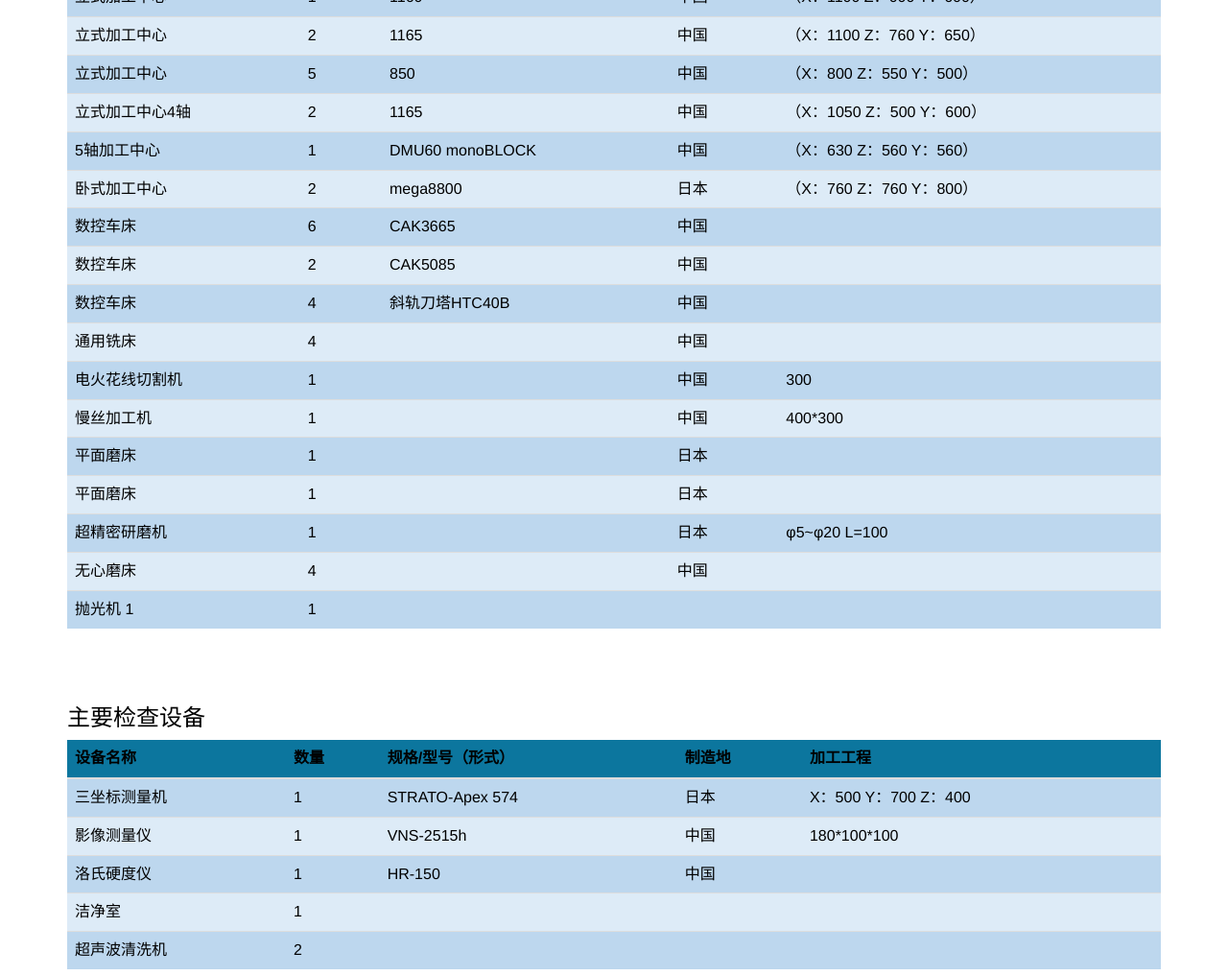
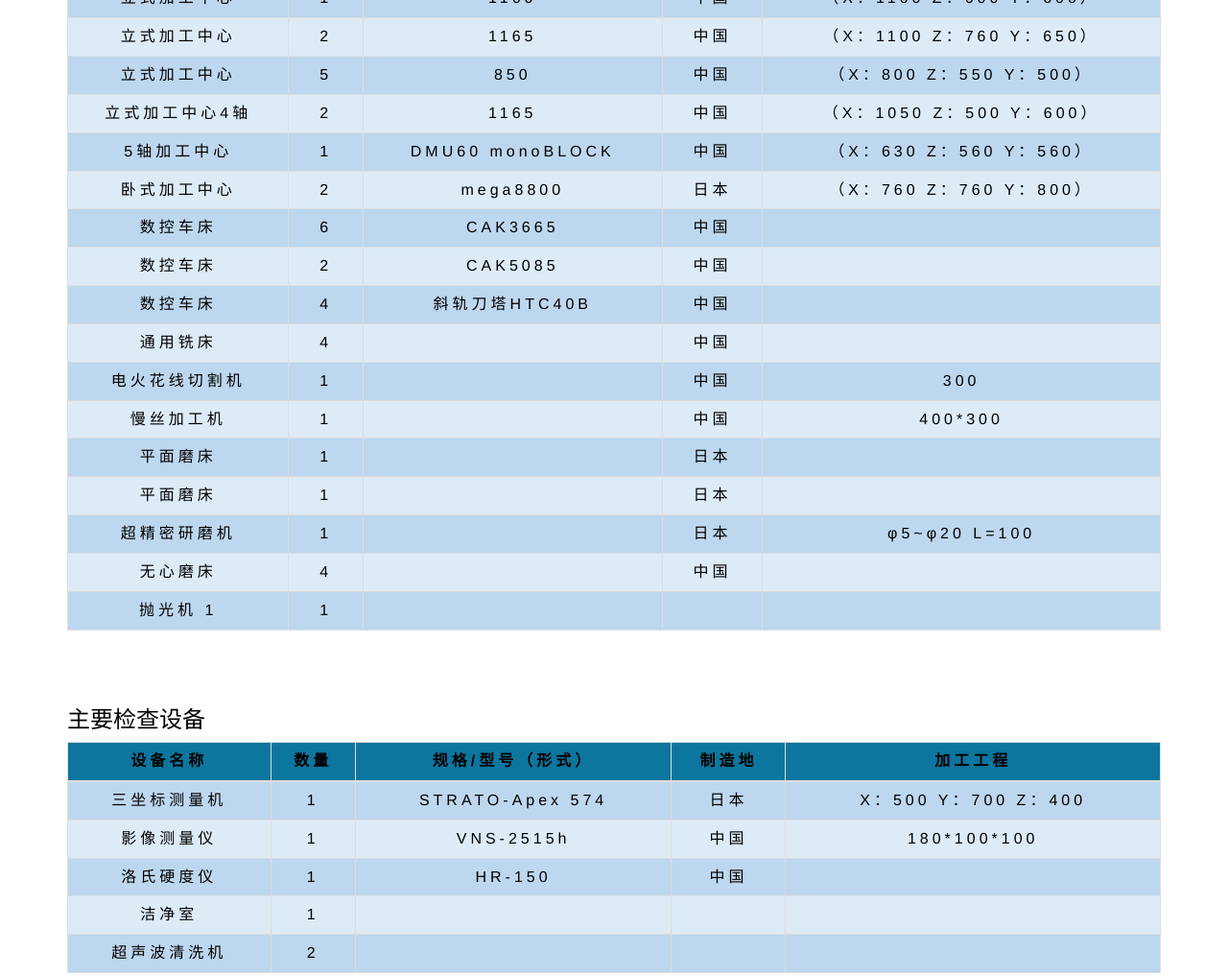
Before and after one commit to zhinian99/ppp, a plain HTML site: page about.html in a window 1280 px wide. Shown: the part 1160-2177 px from the top of the page at 96% size. Drawn offline with Linux system fonts and the light colour scheme.

Commit message:
fix: 表格居中

```diff
--- a/about.html
+++ b/about.html
@@ -119,7 +119,7 @@
                         <h3>主要加工设备</h3>
                     </div>
                 </div>
-                <table class="table table-striped equipment">
+                <table class="table table-striped table-bordered equipment">
                     <thead>
                         <tr>
                             <th>设备名称</th>
@@ -287,7 +287,7 @@
                         <h3>主要检查设备</h3>
                     </div>
                 </div>
-                <table class="table table-striped equipment">
+                <table class="table table-striped table-bordered equipment">
                     <thead>
                         <tr>
                             <th>设备名称</th>
--- a/css/home.css
+++ b/css/home.css
@@ -504,3 +504,7 @@ url('../images/company.png') center/cover no-repeat;
 .table-striped>tbody>tr:nth-of-type(even) {
     background-color: #ddebf7;
 }
+.equipment td, .equipment th{
+	text-align: center;
+	letter-spacing: 4px;
+}
```
